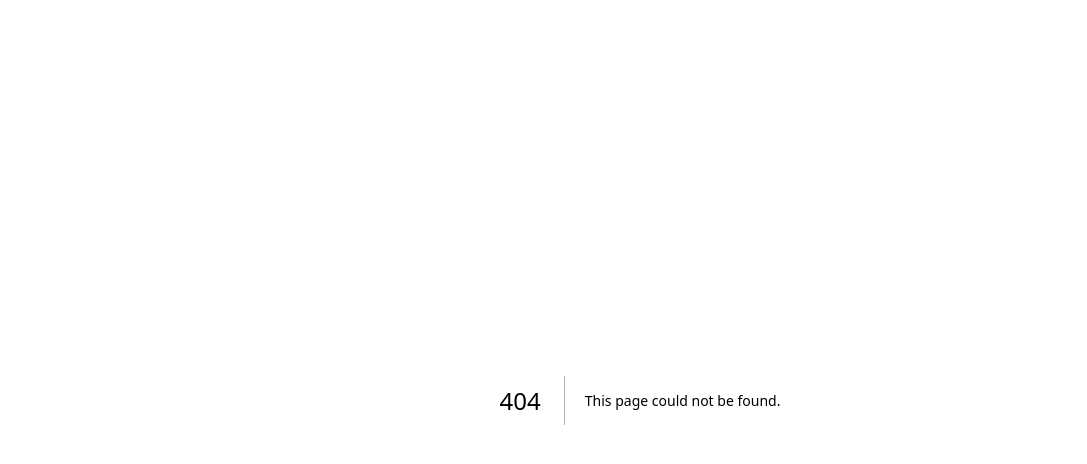
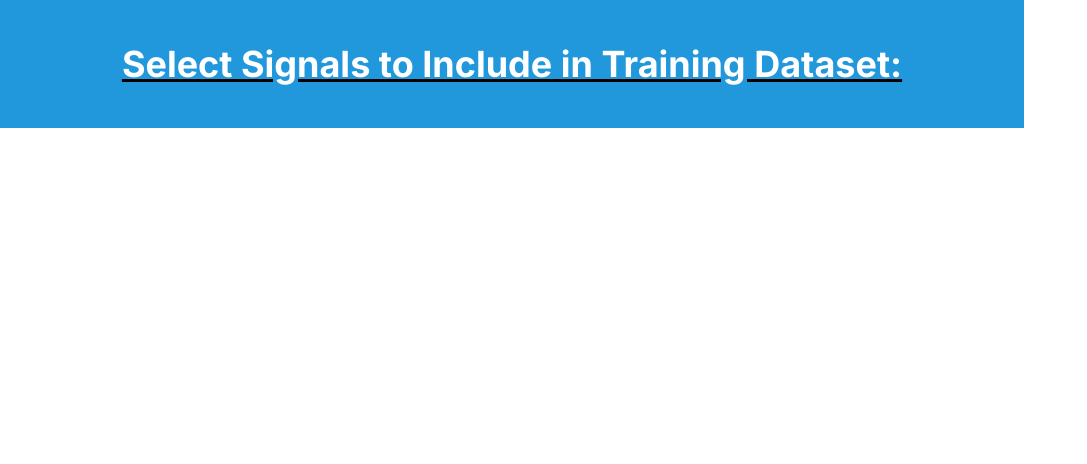
Before and after one commit to Subti/nextjs-web-curator, a Next.js app: page /result in a window 1280 px wide. Before the commit this address had no page. Shown: the top 464 px of the page, without its empty margins (0-1087 px from the left). Built offline with nearby package versions, Linux system fonts and the light colour scheme.

Commit message:
create result page

```diff
--- /dev/null
+++ b/src/app/components/SelectSignalHeader.tsx
@@ -0,0 +1,17 @@
+import React from "react";
+
+/**
+ * Select Signal Header Component
+ *
+ * Represents the select signal header section of the application.
+ * Displays a title centered within a colored background.
+ */
+const SelectSignalHeader = () => {
+  return (
+    <div className="text-4xl text-white flex relative w-4/5 h-32 bg-[#2298dc] justify-center items-center mb-4">
+      Select Signals to Include in Training Dataset:
+    </div>
+  );
+};
+
+export default SelectSignalHeader; // Exporting Header component
--- /dev/null
+++ b/src/app/result/page.tsx
@@ -0,0 +1,14 @@
+// src/pages/result.tsx
+
+import React from 'react';
+import { useState } from 'react';
+import SelectSignalHeader from '../components/SelectSignalHeader';
+
+export default function ResultPage() {
+  return (
+    <div className="font-bold underline">
+      {/*Rendering Select Signal Header componet */}
+      <SelectSignalHeader />
+    </div>
+  );
+};
```
